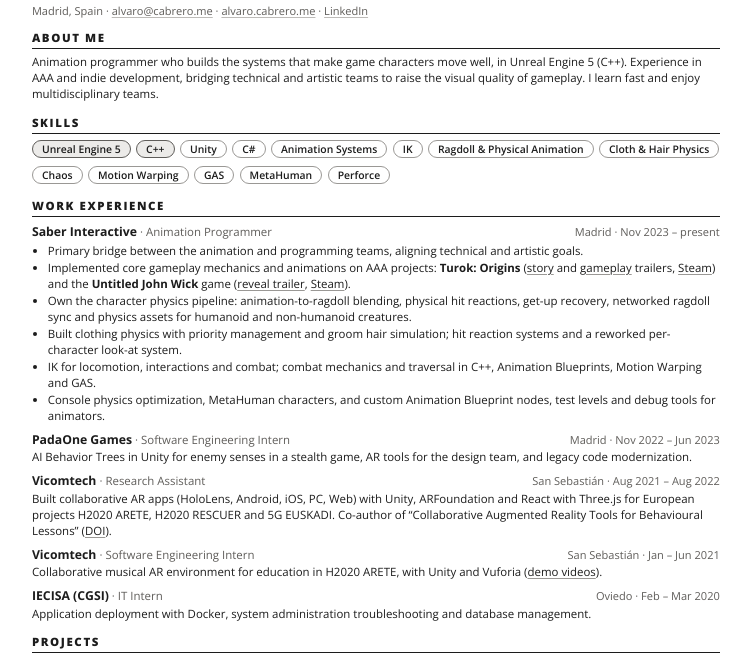
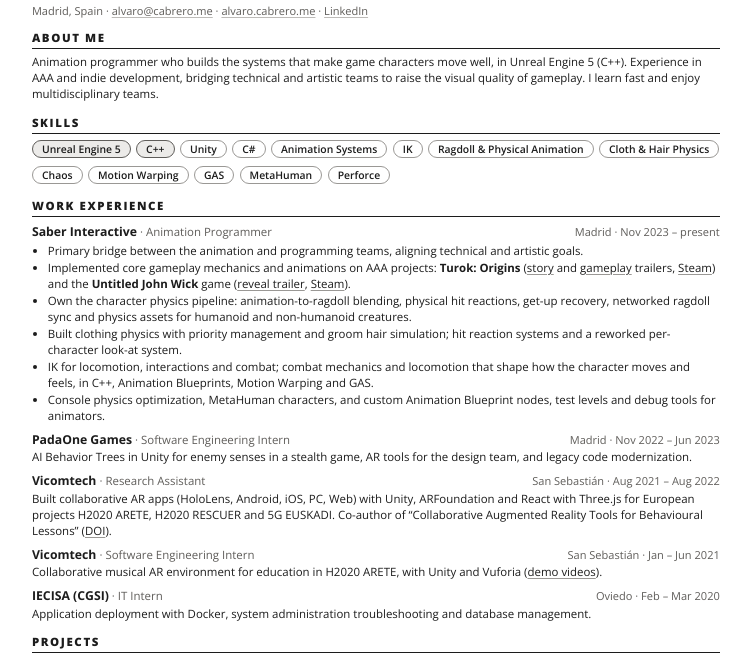
Before and after one commit to alvarocabrero/CV_AlvaroCabreroBarros, a plain HTML site: page cv/cv.html in a window 1280 px wide. Shown: the part 100-757 px from the top of the page, without its empty margins (21-772 px from the left). Drawn offline with Linux system fonts and the light colour scheme.

Commit message:
Describe movement work as character locomotion and feel
Co-Authored-By: Claude Opus 5.5 <noreply@anthropic.com>
Claude-Session: https://claude.ai/code/session_01BbBv3yL1bKdiQaiPCJG6oB

```diff
--- a/cv/cv.html
+++ b/cv/cv.html
@@ -67,7 +67,7 @@ li{margin:.25mm 0}
     <li>Implemented core gameplay mechanics and animations on AAA projects: <b>Turok: Origins</b> (<a href="https://www.youtube.com/watch?v=_f3btFcO1CM">story</a> and <a href="https://www.youtube.com/watch?v=rf-Hp_OI054">gameplay</a> trailers, <a href="https://store.steampowered.com/app/1967610/Turok_Origins/">Steam</a>) and the <b>Untitled John Wick</b> game (<a href="https://www.youtube.com/watch?v=Ap5JlQ680E8">reveal trailer</a>, <a href="https://store.steampowered.com/app/2947860/Untitled_John_Wick_Game/">Steam</a>).</li>
     <li>Own the character physics pipeline: animation-to-ragdoll blending, physical hit reactions, get-up recovery, networked ragdoll sync and physics assets for humanoid and non-humanoid creatures.</li>
     <li>Built clothing physics with priority management and groom hair simulation; hit reaction systems and a reworked per-character look-at system.</li>
-    <li>IK for locomotion, interactions and combat; combat mechanics and traversal in C++, Animation Blueprints, Motion Warping and GAS.</li>
+    <li>IK for locomotion, interactions and combat; combat mechanics and locomotion that shape how the character moves and feels, in C++, Animation Blueprints, Motion Warping and GAS.</li>
     <li>Console physics optimization, MetaHuman characters, and custom Animation Blueprint nodes, test levels and debug tools for animators.</li>
   </ul>
 </div>
```
Also changed, not shown: index.html (+1 -1 lines), 1 other file.
